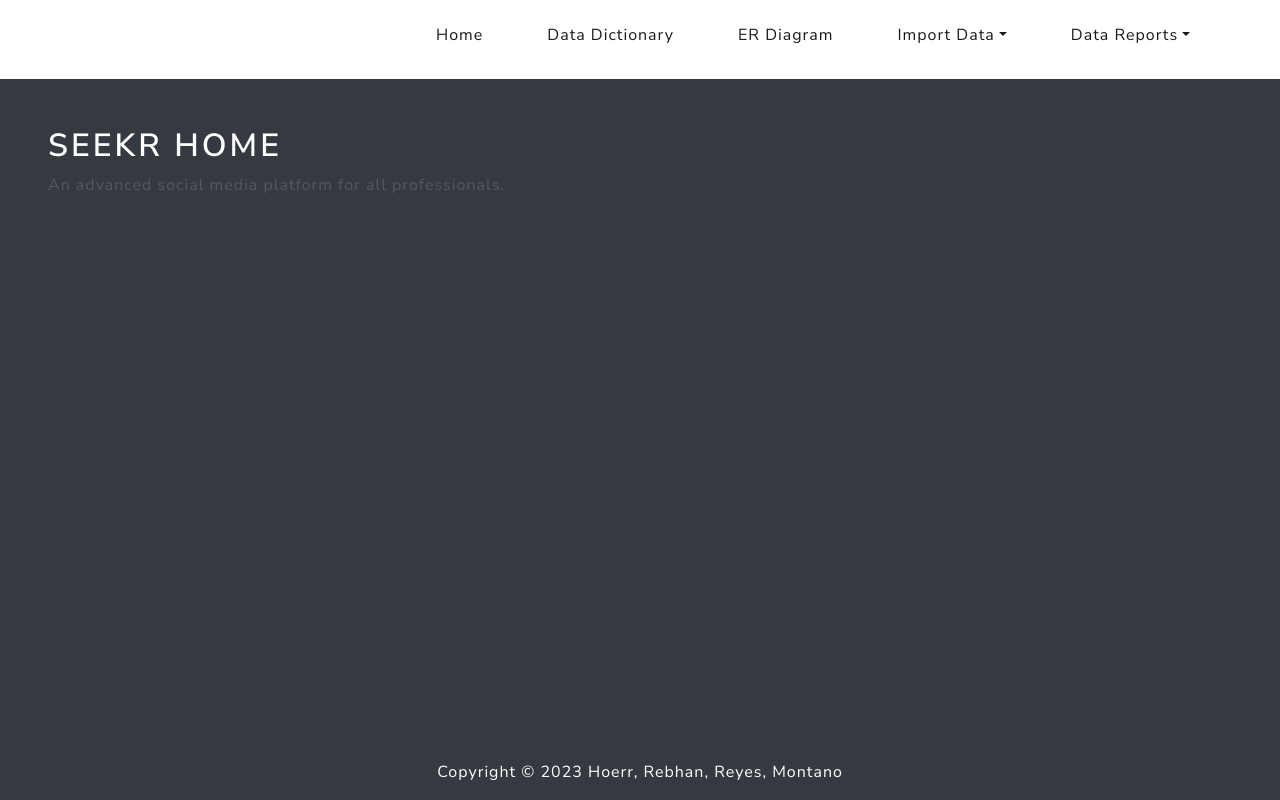
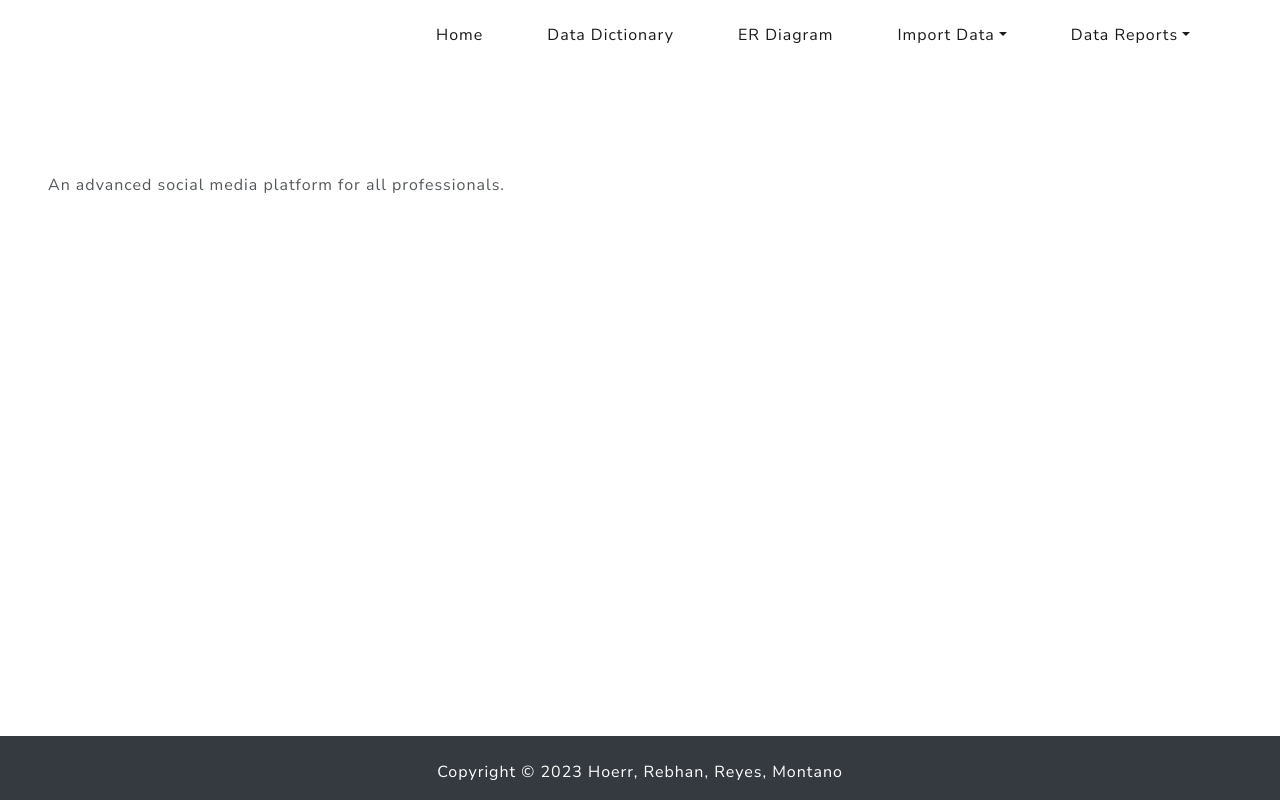
Before and after one commit to ahoerr2/CS370-Final-Project, a PHP site: page /index.php in a window 1280 px wide. Run offline with PHP 8.4, Linux system fonts and the light colour scheme.

Commit message:
Update header.php

```diff
--- a/header.php
+++ b/header.php
@@ -4,7 +4,7 @@
     <link rel="stylesheet" type="text/css" href="bootstrap.min.css">
     <script src="https://cdn.jsdelivr.net/npm/bootstrap@5.3.0-alpha3/dist/js/bootstrap.bundle.min.js" integrity="sha384-ENjdO4Dr2bkBIFxQpeoTz1HIcje39Wm4jDKdf19U8gI4ddQ3GYNS7NTKfAdVQSZe" crossorigin="anonymous"></script>
 </head>
-<body class="bg-dark">
+<body class="bg-blue">
 <div class="bg-white">
 <ul class = "nav" style="padding-top: 15px; padding-left: 420px">
     <li class = "nav-item"><a class = "nav-link" href="index.php">Home</a></li>
```
